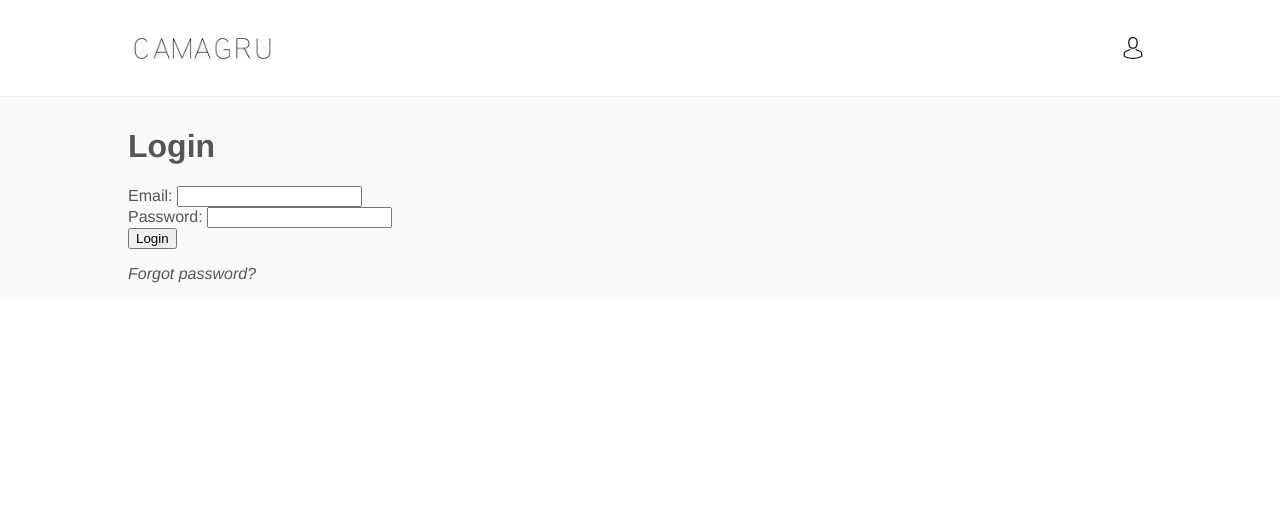
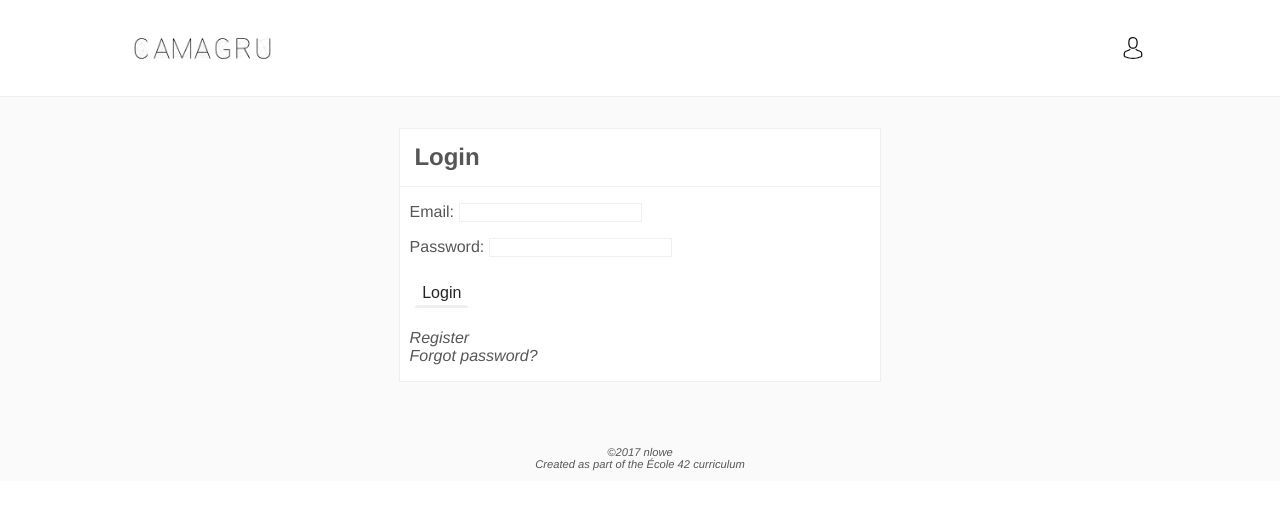
Before and after one commit to nlowe31/camagru, a PHP site: page /user/auth in a window 1280 px wide. Shown: the top 510 px of the page. Run offline with PHP 8.4, Linux system fonts and the light colour scheme.

Commit message:
style updates

```diff
--- a/app/views/templates/footer.php
+++ b/app/views/templates/footer.php
@@ -1,4 +1,9 @@
+    </div>
+    <footer>
+        <p>&copy;2017 <a href="http://github.com/nlowe31">nlowe</a><br/>
+            Created as part of the <a href="http://www.42.fr">École 42</a> curriculum</p>
+    </footer>
 </div>
-    </div>
+
 </body>
 </html>
--- a/app/views/user/login.php
+++ b/app/views/user/login.php
@@ -1,9 +1,12 @@
-<h1>Login</h1>
-<p style="color:red;"><?=$error?></p>
-<form method="POST" action="/user/auth">
-    <label for="email">Email: </label><input type="text" name="email" /><br />
-    <label for="password">Password: </label><input type="password" name="password" /><br />
-    <input type="submit" name="Login" value="Login" />
-
-    <p><a href="/user/passwordResetRequest"><i>Forgot password?</i></a></p>
-</form>
+<div class="box">
+    <div class="box_title"><h2>Login</h2></div>
+    <div class="box_content">
+        <p class="error"><?=$error?></p>
+        <form method="POST" action="/user/auth">
+            <p><label for="email">Email: </label><input type="text" name="email" /></p>
+            <p><label for="password">Password: </label><input type="password" name="password" /></p>
+            <input class="button" type="submit" name="Login" value="Login" />
+            <p><a class="link" href="/user/signup"><i>Register</i></a><br/><a class="link" href="/user/passwordResetRequest"><i>Forgot password?</i></a></p>
+        </form>
+    </div>
+</div>
--- a/public/style/main.css
+++ b/public/style/main.css
@@ -5,9 +5,48 @@ body {
     font-family: 'Avenir', 'Helvetica Neue', sans-serif;
 }
 
-a, a:visited, a:hover, a:active {
+h1, h2, h3, h4, h5 {
+    margin: 0.6em;
+}
+
+a, a:visited, a:active, a:hover {
     color: inherit;
     text-decoration: none;
+}
+
+input {
+    border: 1px solid #efefef;
+    background-color: inherit;
+}
+
+.link {
+    border-bottom: 0.2em white solid;
+}
+
+.link:hover {
+    border-bottom: 0.2em #efefef solid;
+}
+
+.button{
+    display: inline-block;
+    color: #252525;
+    background-color: inherit;
+    font-size: 1em;
+    margin: 0.3em;
+    padding: 0.2em 0.3em 0.2em 0.3em;
+    border: 0.2em white solid;
+    border-bottom: 0.2em #efefef solid;
+    cursor: pointer;
+}
+
+.button:hover{
+    background-color: #efefef;
+    border: 0.2em #efefef solid;
+}
+
+.button a{
+    text-decoration: none;
+    color: #252525;
 }
 
 #container {
@@ -58,3 +97,31 @@ a, a:visited, a:hover, a:active {
     margin: 8em auto 0;
     padding: 0;
 }
+
+.box {
+    display: block;
+    max-width: 30em;
+    border: 1px solid #efefef;
+    background-color: white;
+    margin: 4em auto;
+}
+
+.box_title {
+    border-bottom: 1px solid #efefef;
+    vertical-align: middle;
+}
+
+.box_content {
+    margin: 0.6em;
+    vertical-align: middle;
+}
+
+.error {
+    color: darkred;
+}
+
+footer {
+    font-size: 0.7em;
+    font-style: italic;
+    text-align: center;
+}
--- a/public/style/post.css
+++ b/public/style/post.css
@@ -3,7 +3,7 @@
     max-width: 35em;
     border: 1px solid #efefef;
     background-color: white;
-    margin: 2em auto;
+    margin: 4em auto;
 }
 
 .post_photo {
```
Also changed, not shown: app/views/pages/test.php (+24 -0 lines), app/core/Controller.class.php (line endings or trailing spaces).
